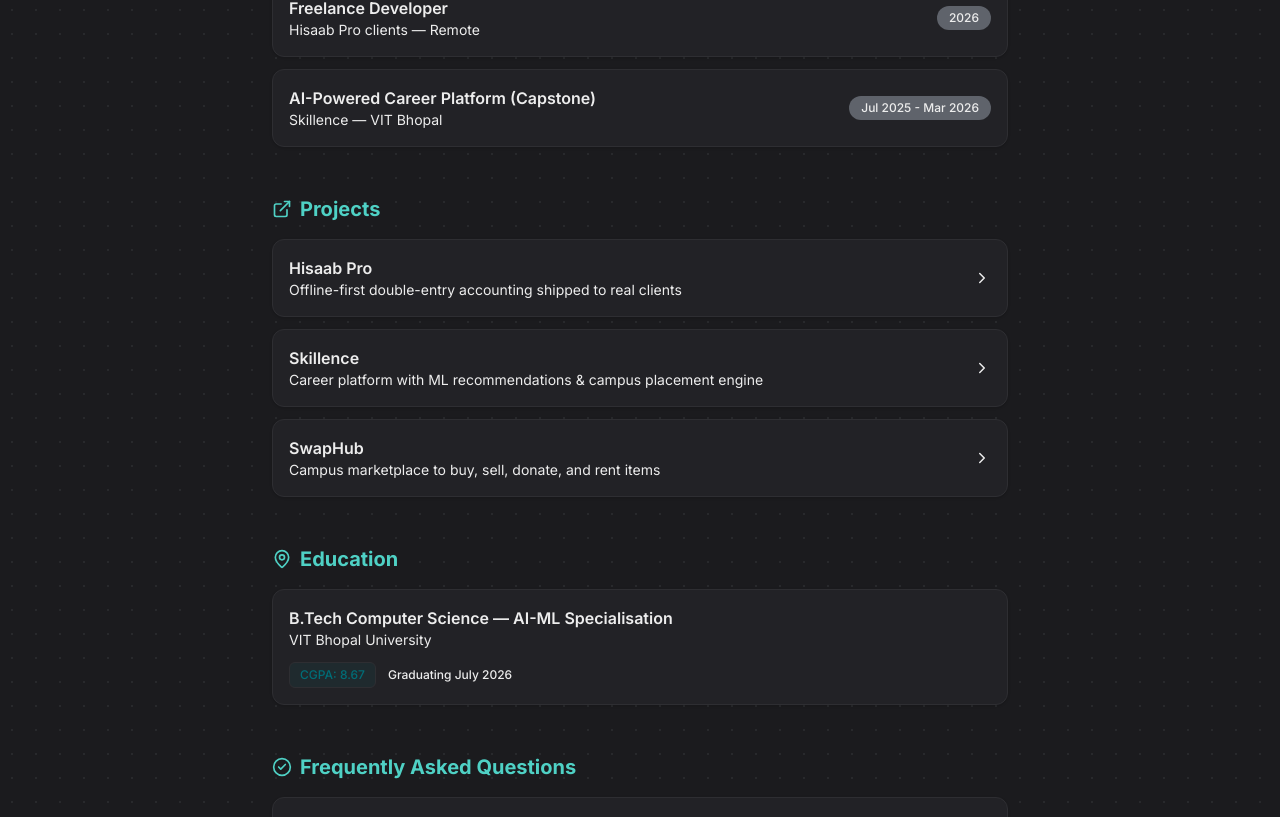
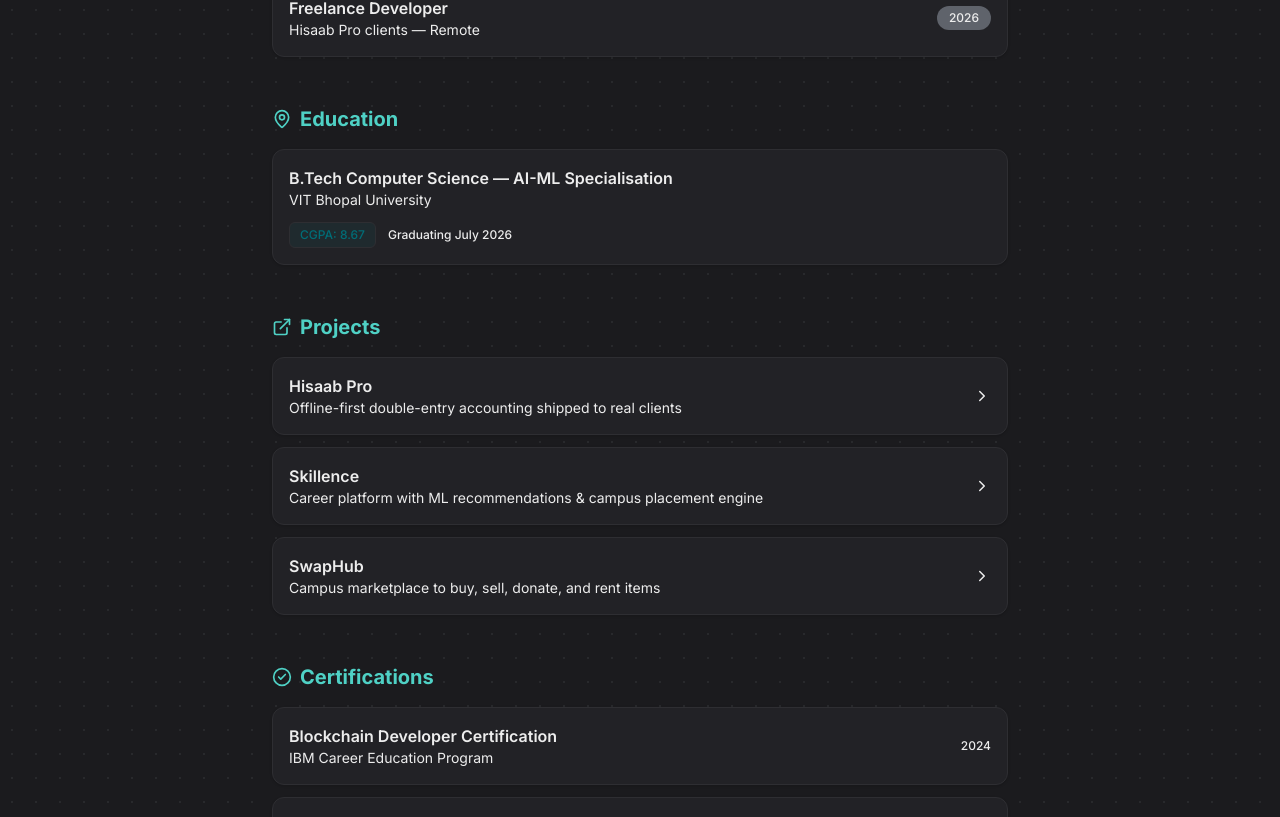
Before and after one commit to SolarisXD/rahulgehlot.me, a Next.js app: page /about in a window 1280 px wide. Shown: the part 722-1539 px from the top of the page. Built offline with nearby package versions, Linux system fonts and the light colour scheme.

Commit message:
feat: implement global resume navigation dropdown and add about/resume pages

```diff
--- a/app/about/page.tsx
+++ b/app/about/page.tsx
@@ -2,6 +2,7 @@
 import { ArrowLeft, MapPin, Briefcase, ChevronRight, CheckCircle2, ChevronDown, Mail, Star, ExternalLink, GitBranch, Globe } from "lucide-react";
 import { ThemeToggle } from "@/components/ui/curtain-theme-toggle";
 import { ResumeDropdown } from "@/components/ui/resume-dropdown";
+import { certifications } from "@/content/education";
 
 export default function AboutPage() {
   return (
@@ -11,7 +12,7 @@
       <header className="w-full px-6 md:px-10 py-6 mb-10 flex items-center justify-between border-b border-border">
         <div className="flex items-center gap-3">
           <Link href="/" className="flex items-center gap-2 text-sm font-medium text-muted-foreground hover:text-foreground transition-colors">
-            <ArrowLeft size={16} /> DTxSD
+            <ArrowLeft size={16} /> Rahul
           </Link>
           <span className="text-muted-foreground/50">/</span>
           <span className="text-sm font-medium text-foreground">About</span>
@@ -71,7 +72,6 @@
           <div className="space-y-3">
             {[
               { role: "Freelance Developer", company: "Hisaab Pro clients \u2014 Remote", date: "2026" },
-              { role: "AI-Powered Career Platform (Capstone)", company: "Skillence \u2014 VIT Bhopal", date: "Jul 2025 - Mar 2026" },
             ].map((exp, i) => (
               <div key={i} className="flex flex-col sm:flex-row sm:items-center justify-between p-4 bg-white dark:bg-card border border-border rounded-xl shadow-sm hover:border-[#006d77]/30 transition-colors">
                 <div>
@@ -83,6 +83,21 @@
                 </div>
               </div>
             ))}
+          </div>
+        </section>
+
+        {/* Education */}
+        <section className="mb-12">
+          <h2 className="flex items-center gap-2 text-xl font-bold text-[#006d77] dark:text-[#4fd1c5] mb-4">
+            <MapPin size={20} /> Education
+          </h2>
+          <div className="p-4 bg-white dark:bg-card border border-border rounded-xl shadow-sm">
+            <h3 className="font-semibold text-foreground">B.Tech Computer Science &mdash; AI-ML Specialisation</h3>
+            <p className="text-sm text-muted-foreground">VIT Bhopal University</p>
+            <div className="mt-3 flex items-center gap-3">
+              <span className="text-xs font-medium bg-[#006d77]/10 text-[#006d77] px-2.5 py-1 rounded-md border border-[#006d77]/20">CGPA: 8.67</span>
+              <span className="text-xs font-medium text-muted-foreground">Graduating July 2026</span>
+            </div>
           </div>
         </section>
 
@@ -108,18 +123,32 @@
           </div>
         </section>
 
-        {/* Education */}
+        {/* Certifications */}
         <section className="mb-12">
           <h2 className="flex items-center gap-2 text-xl font-bold text-[#006d77] dark:text-[#4fd1c5] mb-4">
-            <MapPin size={20} /> Education
+            <CheckCircle2 size={20} /> Certifications
           </h2>
-          <div className="p-4 bg-white dark:bg-card border border-border rounded-xl shadow-sm">
-            <h3 className="font-semibold text-foreground">B.Tech Computer Science &mdash; AI-ML Specialisation</h3>
-            <p className="text-sm text-muted-foreground">VIT Bhopal University</p>
-            <div className="mt-3 flex items-center gap-3">
-              <span className="text-xs font-medium bg-[#006d77]/10 text-[#006d77] px-2.5 py-1 rounded-md border border-[#006d77]/20">CGPA: 8.67</span>
-              <span className="text-xs font-medium text-muted-foreground">Graduating July 2026</span>
-            </div>
+          <div className="space-y-3">
+            {certifications.map((cert) => {
+              const Card = cert.link ? "a" : "div";
+              return (
+                <Card
+                  key={cert.name}
+                  href={cert.link}
+                  target={cert.link ? "_blank" : undefined}
+                  rel={cert.link ? "noopener noreferrer" : undefined}
+                  className="flex flex-col sm:flex-row sm:items-center justify-between p-4 bg-white dark:bg-card border border-border rounded-xl shadow-sm hover:border-[#006d77]/40 transition-colors"
+                >
+                  <div>
+                    <h3 className="font-semibold text-foreground">{cert.name}</h3>
+                    <p className="text-sm text-muted-foreground">{cert.issuer}</p>
+                  </div>
+                  <div className="mt-2 sm:mt-0 text-xs font-medium text-muted-foreground">
+                    {cert.year}
+                  </div>
+                </Card>
+              );
+            })}
           </div>
         </section>
 
--- a/app/resume/page.tsx
+++ b/app/resume/page.tsx
@@ -19,7 +19,7 @@
       <header className="w-full px-6 md:px-10 py-6 flex items-center justify-between border-b border-border shrink-0 bg-background/80 backdrop-blur-sm sticky top-0 z-10">
         <div className="flex items-center gap-3">
           <Link href="/" className="flex items-center gap-2 text-sm font-medium text-muted-foreground hover:text-foreground transition-colors">
-            <ArrowLeft size={16} /> DTxSD
+            <ArrowLeft size={16} /> Rahul
           </Link>
           <span className="text-muted-foreground/50">/</span>
           <span className="text-sm font-medium text-foreground">PDF Resume</span>
--- a/components/layout/Navbar.tsx
+++ b/components/layout/Navbar.tsx
@@ -131,7 +131,7 @@
           onClick={() => window.scrollTo({ top: 0, behavior: "smooth" })}
           className="font-semibold text-sm tracking-tight hover:text-accent transition-colors"
         >
-          DTxSD
+          Rahul
         </button>
         <div className="flex items-center gap-2">
           <ResumeDropdown />
--- a/components/ui/resume-dropdown.tsx
+++ b/components/ui/resume-dropdown.tsx
@@ -52,7 +52,7 @@
             </div>
             <div className="flex flex-col text-left">
               <span className="font-medium">Digital Resume</span>
-              <span className="text-[11px] text-[#006d77]/80 leading-tight">Interactive @dtxsd format</span>
+              <span className="text-[11px] text-[#006d77]/80 leading-tight">Interactive @Rahul format</span>
             </div>
           </Link>
         </div>
```
